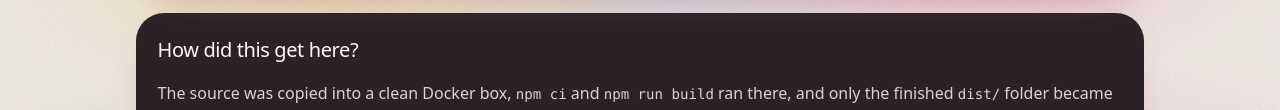
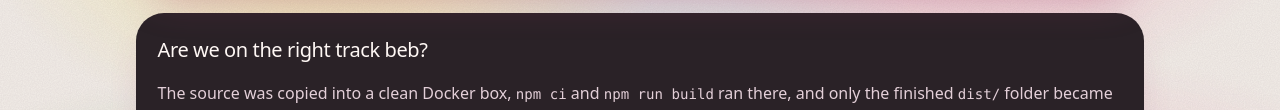
Before and after one commit to ujjin0908-k/mini-deploy, a website: page examples/static-site/src/index.html in a window 1280 px wide. Shown: the part 302-412 px from the top of the page. Drawn offline with Linux system fonts and the light colour scheme.

Commit message:
try a preview

```diff
--- a/examples/static-site/src/index.html
+++ b/examples/static-site/src/index.html
@@ -19,7 +19,7 @@
   </section>
 
   <section class="dark-card stack">
-    <h2>How did this get here?</h2>
+    <h2>Are we on the right track beb?</h2>
     <p class="muted">
       The source was copied into a clean Docker box, <code>npm ci</code> and
       <code>npm run build</code> ran there, and only the finished <code>dist/</code> folder
```
